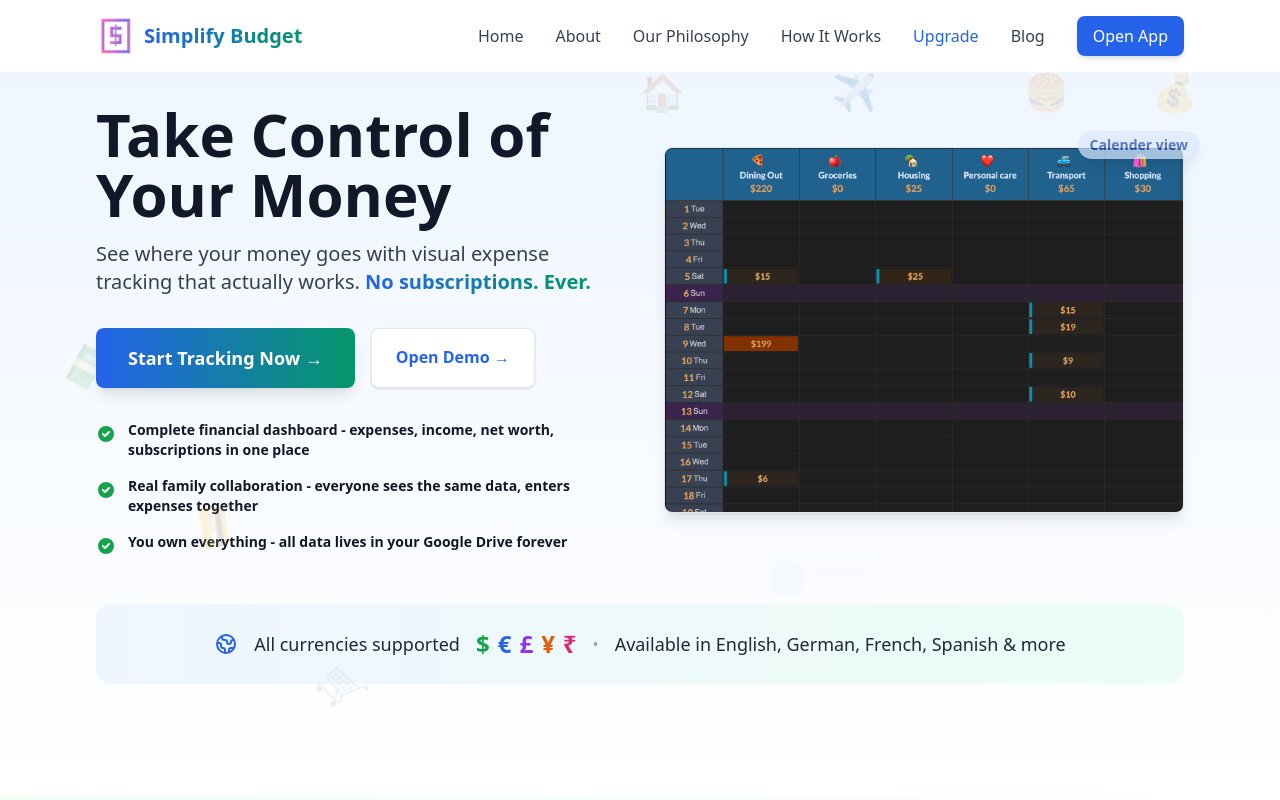
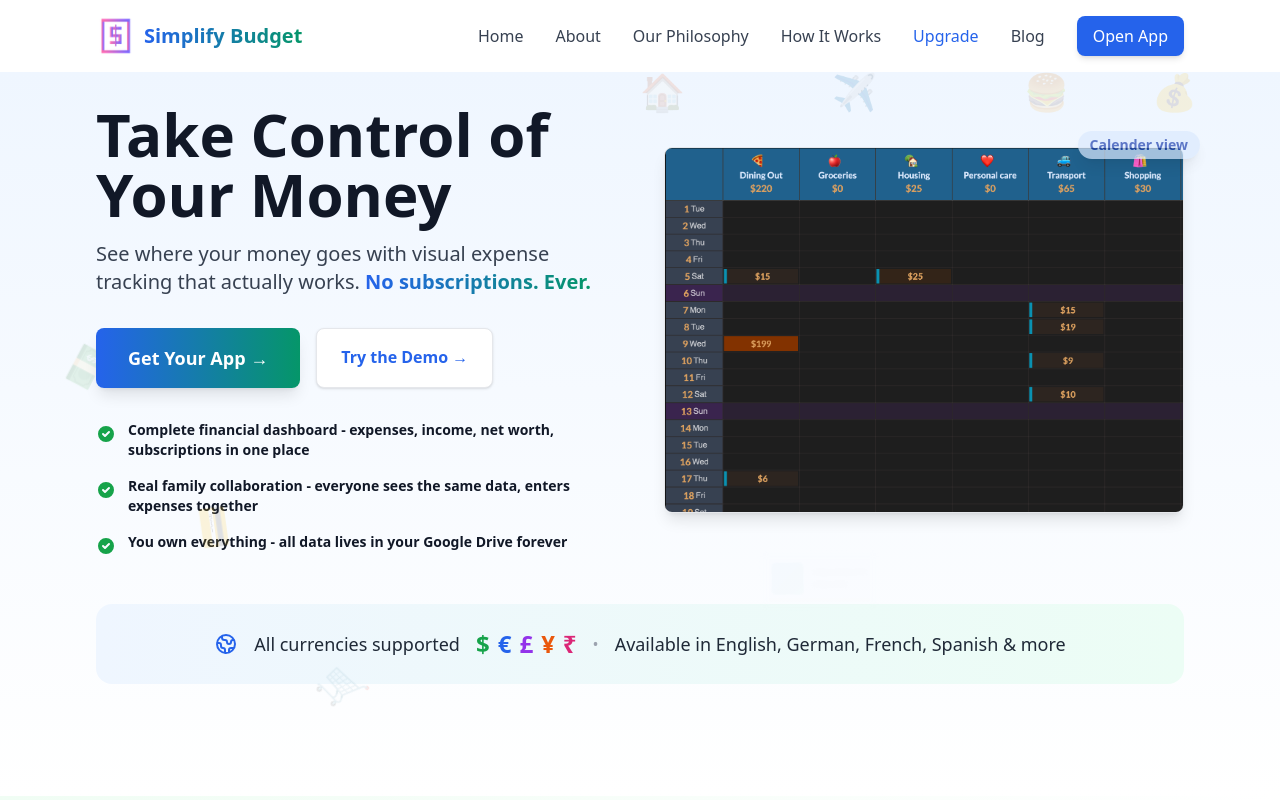
Before and after one commit to serdarsalim/personalfinance, a Next.js app: page / in a window 1280 px wide. Shown: the top 800 px of the page. Built offline with nearby package versions, Linux system fonts and the light colour scheme.

Commit message:
CTA is get your app

```diff
--- a/src/app/components/sections/HeroSection.tsx
+++ b/src/app/components/sections/HeroSection.tsx
@@ -78,13 +78,13 @@ export default function HeroSection() {
                 href="https://script.google.com/macros/s/AKfycbxzQyt4DRFwscUe5INomAYM2yDsYVbU1PuPkGJQyPSMb5pfPeL4XWxoDIBeOYmCoaax/exec"
                 className="inline-block px-8 py-4 bg-gradient-to-r from-blue-600 to-emerald-600 text-white rounded-lg shadow-lg hover:shadow-xl transition-all font-bold text-lg hover:scale-105 transform"
               >
-                Start Tracking Now →
+                Get Your App →
               </a>
               <a
                 href="/demo"
                 className="inline-block px-6 py-4 bg-white text-blue-600 rounded-lg shadow hover:shadow-md transition-all font-semibold border border-gray-200"
               >
-                Open Demo →
+                Try the Demo →
               </a>
             </div>
 
```
